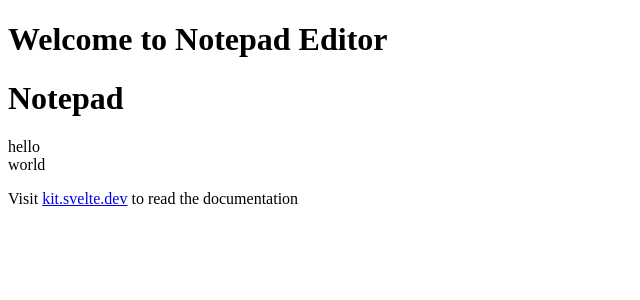
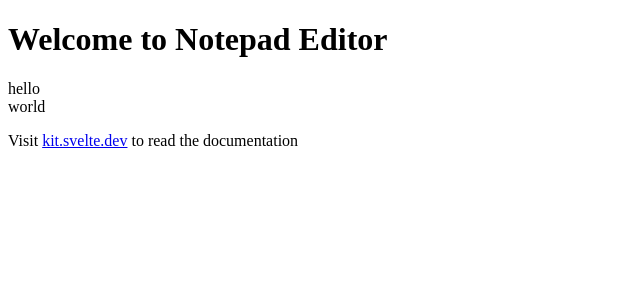
Before and after one commit to graeme-lockley/notepad-editor, a SvelteKit app: page / in a window 1280 px wide. Shown: the top 300 px of the page, without its empty margins (0-640 px from the left). Built offline with nearby package versions, Linux system fonts and the light colour scheme.

Commit message:
fix: remove duplicate H1

```diff
--- a/src/routes/Notepad.svelte
+++ b/src/routes/Notepad.svelte
@@ -4,8 +4,6 @@
 	export let content;
 </script>
 
-<h1>Notepad</h1>
-
 <div class="notepad">
 	{#each content as line}
 		<NotepadLine {line} />
```
